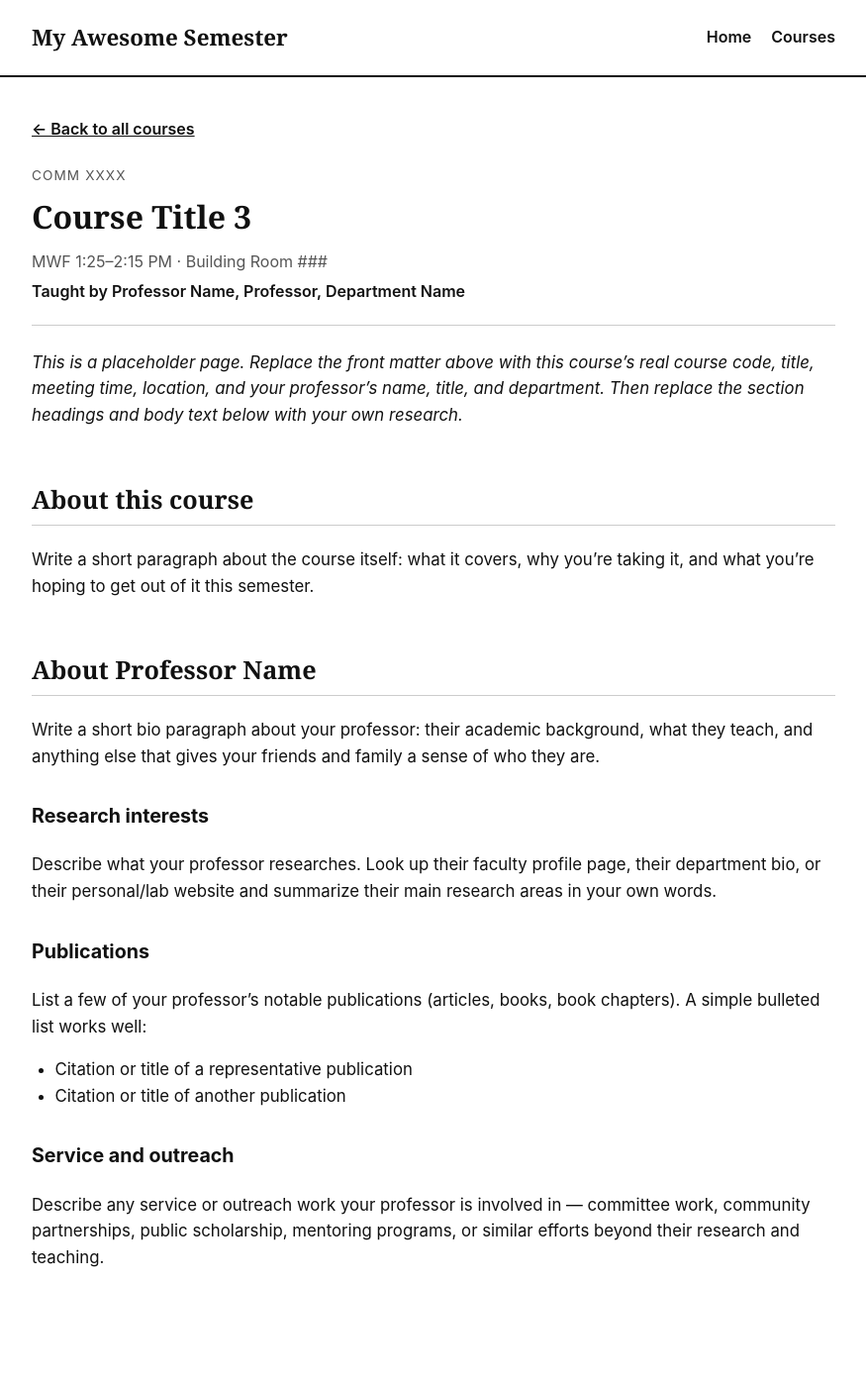
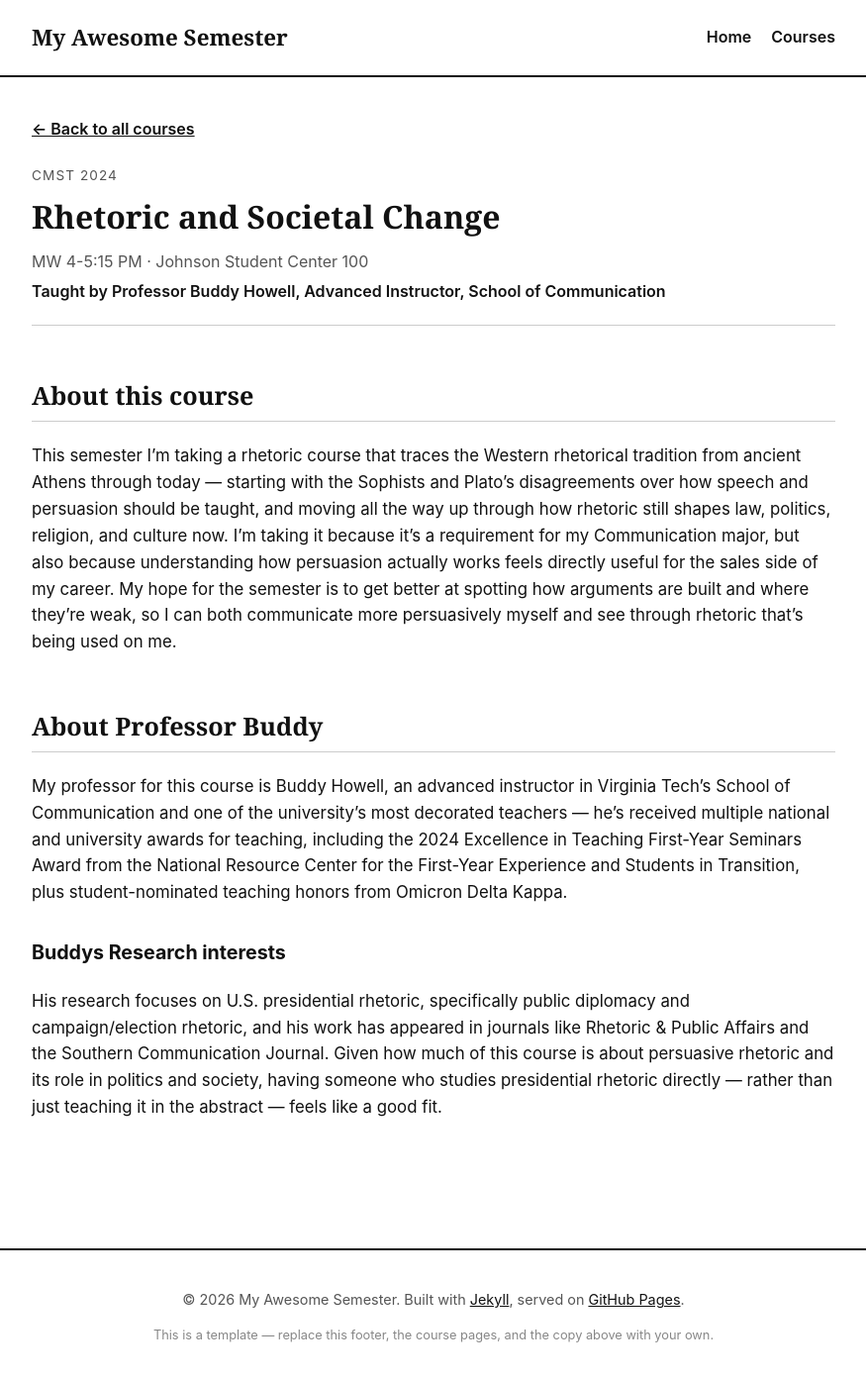
Before and after one commit to LilyS05/myawesomesemester, a Jekyll site: the page built from _courses/course-03.md, in a window 1280 px wide and 1400 px high. Shown: the top 1395 px of the window at 99% size, without its empty margins (202-1077 px from the left). Built offline with Jekyll 4.4.1, drawn with Linux system fonts in a browser that asks for light colours.

Commit message:
Update course-03.md

```diff
--- a/_courses/course-03.md
+++ b/_courses/course-03.md
@@ -1,46 +1,22 @@
 ---
 course_number: 3
-course_code: "COMM XXXX"
-course_title: "Course Title 3"
-meeting_time: "MWF 1:25–2:15 PM"
-location: "Building Room ###"
-instructor_name: "Professor Name"
-instructor_title: "Professor"
-instructor_department: "Department Name"
+course_code: "CMST 2024"
+course_title: "Rhetoric and Societal Change"
+meeting_time: "MW 4-5:15 PM"
+location: "Johnson Student Center 100"
+instructor_name: "Professor Buddy Howell"
+instructor_title: "Advanced Instructor"
+instructor_department: "School of Communication"
 ---
-
-_This is a placeholder page. Replace the front matter above with this course's real
-course code, title, meeting time, location, and your professor's name, title, and
-department. Then replace the section headings and body text below with your own
-research._
 
 ## About this course
 
-Write a short paragraph about the course itself: what it covers, why you're taking
-it, and what you're hoping to get out of it this semester.
+This semester I'm taking a rhetoric course that traces the Western rhetorical tradition from ancient Athens through today — starting with the Sophists and Plato's disagreements over how speech and persuasion should be taught, and moving all the way up through how rhetoric still shapes law, politics, religion, and culture now. I'm taking it because it's a requirement for my Communication major, but also because understanding how persuasion actually works feels directly useful for the sales side of my career. My hope for the semester is to get better at spotting how arguments are built and where they're weak, so I can both communicate more persuasively myself and see through rhetoric that's being used on me.
 
-## About Professor Name
+## About Professor Buddy
 
-Write a short bio paragraph about your professor: their academic background, what
-they teach, and anything else that gives your friends and family a sense of who
-they are.
+My professor for this course is Buddy Howell, an advanced instructor in Virginia Tech's School of Communication and one of the university's most decorated teachers — he's received multiple national and university awards for teaching, including the 2024 Excellence in Teaching First-Year Seminars Award from the National Resource Center for the First-Year Experience and Students in Transition, plus student-nominated teaching honors from Omicron Delta Kappa.
 
-### Research interests
+### Buddys Research interests
 
-Describe what your professor researches. Look up their faculty profile page, their
-department bio, or their personal/lab website and summarize their main research
-areas in your own words.
-
-### Publications
-
-List a few of your professor's notable publications (articles, books, book
-chapters). A simple bulleted list works well:
-
-- Citation or title of a representative publication
-- Citation or title of another publication
-
-### Service and outreach
-
-Describe any service or outreach work your professor is involved in — committee
-work, community partnerships, public scholarship, mentoring programs, or similar
-efforts beyond their research and teaching.
+His research focuses on U.S. presidential rhetoric, specifically public diplomacy and campaign/election rhetoric, and his work has appeared in journals like Rhetoric & Public Affairs and the Southern Communication Journal. Given how much of this course is about persuasive rhetoric and its role in politics and society, having someone who studies presidential rhetoric directly — rather than just teaching it in the abstract — feels like a good fit.
```
